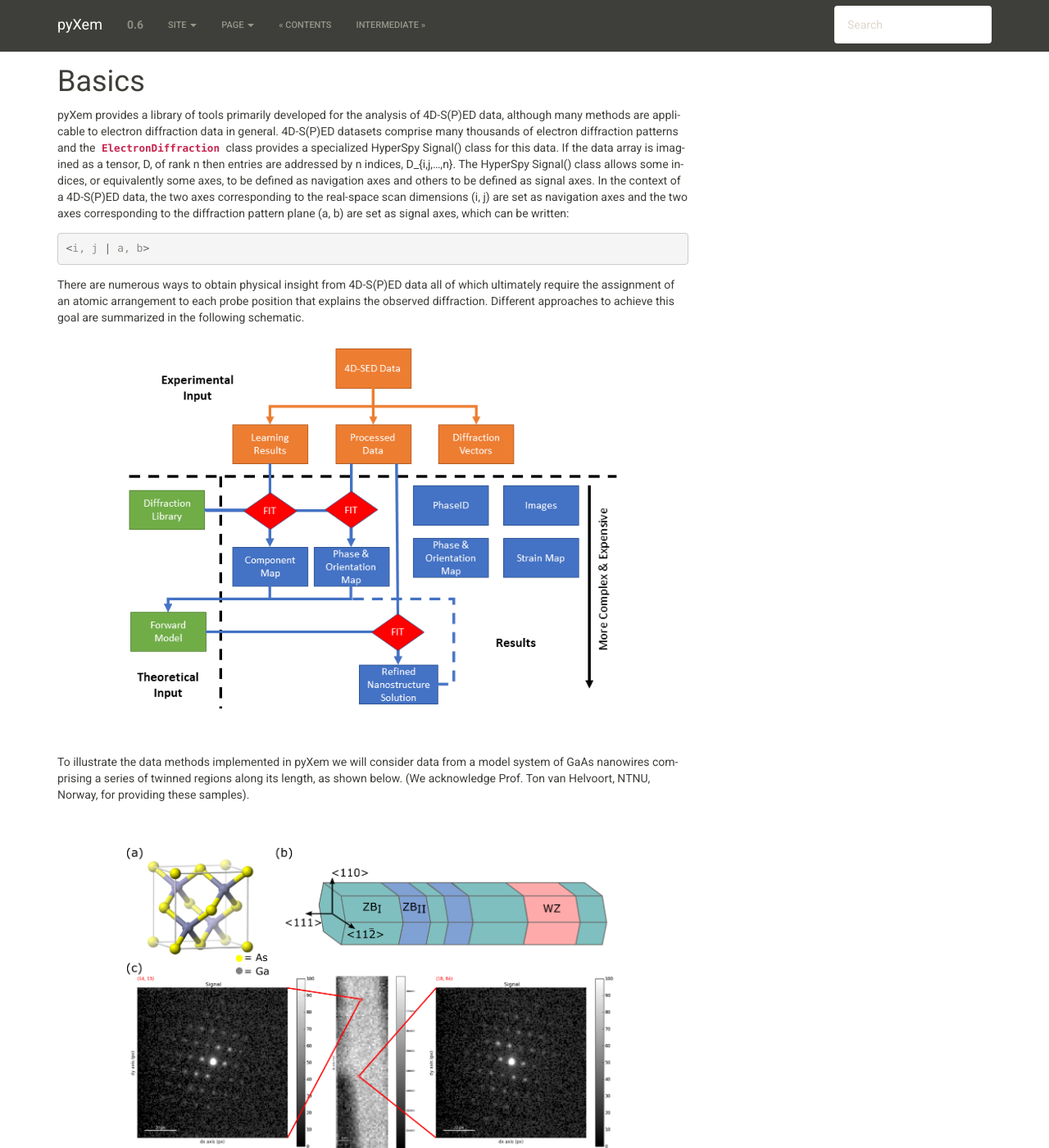
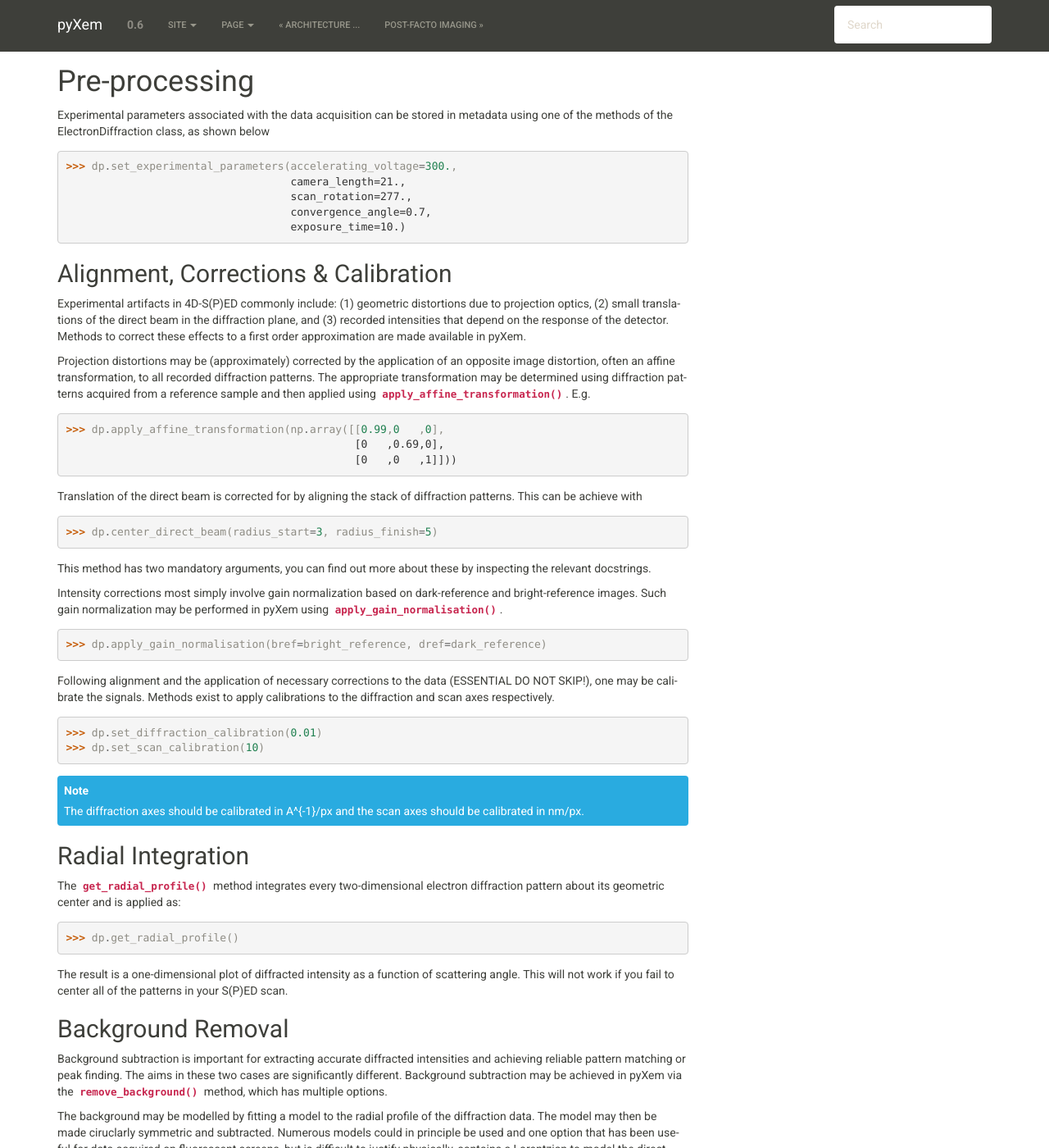
Before and after one commit to pyxem/pyxem, a Sphinx documentation site: the page built from docs/source/pre_processing.rst, in a window 1280 px wide and 1400 px high. Shown: the whole window at 82% size. Built offline with Sphinx 7.4.7, drawn with Linux system fonts in a browser that asks for light colours; pages that are not in the unit, such as notebooks, are missing from menus.

Commit message:
restructure webpages in outline

```diff
--- a/docs/source/basics.rst
+++ b/docs/source/pre_processing.rst
@@ -1,44 +1,5 @@
-Basics
-======
-
-pyXem provides a library of tools primarily developed for the analysis of
-4D-S(P)ED data, although many methods are applicable to electron diffraction
-data in general. 4D-S(P)ED datasets comprise many thousands of electron
-diffraction patterns and the :py:class:`~.ElectronDiffraction` class provides a
-specialized HyperSpy Signal() class for this data. If the data array is imagined
-as a tensor, D, of rank n then entries are addressed by n indices, D_{i,j,...,n}.
-The HyperSpy Signal() class allows some indices, or equivalently some axes, to
-be defined as navigation axes and others to be defined as signal axes. In the
-context of a 4D-S(P)ED data, the two axes corresponding to the real-space scan
-dimensions (i, j) are set as navigation axes and the two axes corresponding to
-the diffraction pattern plane (a, b) are set as signal axes, which can be
-written:
-
-.. code-block:: python
-
-    <i, j | a, b>
-
-There are numerous ways to obtain physical insight from 4D-S(P)ED data all of
-which ultimately require the assignment of an atomic arrangement to each probe
-position that explains the observed diffraction. Different approaches to achieve
-this goal are summarized in the following schematic.
-
-.. figure:: images/sed_analysis_scheme.png
-   :align: center
-   :width: 600
-
-|
-
-To illustrate the data methods implemented in pyXem we will consider data from a
-model system of GaAs nanowires comprising a series of twinned regions along its
-length, as shown below. (We acknowledge Prof. Ton van Helvoort, NTNU, Norway, for
-providing these samples).
-
-|
-
-.. figure:: images/model_system.png
-   :align: center
-   :width: 600
+Pre-processing
+==============
 
 Experimental parameters associated with the data acquisition can be stored in
 metadata using one of the methods of the ElectronDiffraction class, as shown below
@@ -114,6 +75,7 @@
 
 The result is a one-dimensional plot of diffracted intensity as a function of
 scattering angle. This will not work if you fail to center all of the patterns in your S(P)ED scan.
+
 
 Background Removal
 ------------------
--- /dev/null
+++ b/docs/source/strain_mapping.rst
@@ -0,0 +1,6 @@
+Advanced Usage
+==============
+
+.. warning::
+
+    This page is under development. At this time we refer you to `pyxem-demos <https://github.com/pyxem/pyxem-demos>`__.
```
Also changed, not shown: docs/source/architecture.rst (added, +109 -0 lines), docs/source/contents.rst (+7 -5 lines), docs/source/conventions.rst (deleted, +0 -62 lines), docs/source/imaging.rst (renamed from docs/source/intermediate.rst, +1 -26 lines), docs/source/index.rst (+7 -4 lines), docs/source/unsupervised_learning.rst (added, +20 -0 lines), docs/source/literature.rst (renamed from docs/source/literature_use_cases.rst), docs/source/phase_orientation_mapping.rst (renamed from docs/source/advanced.rst).
